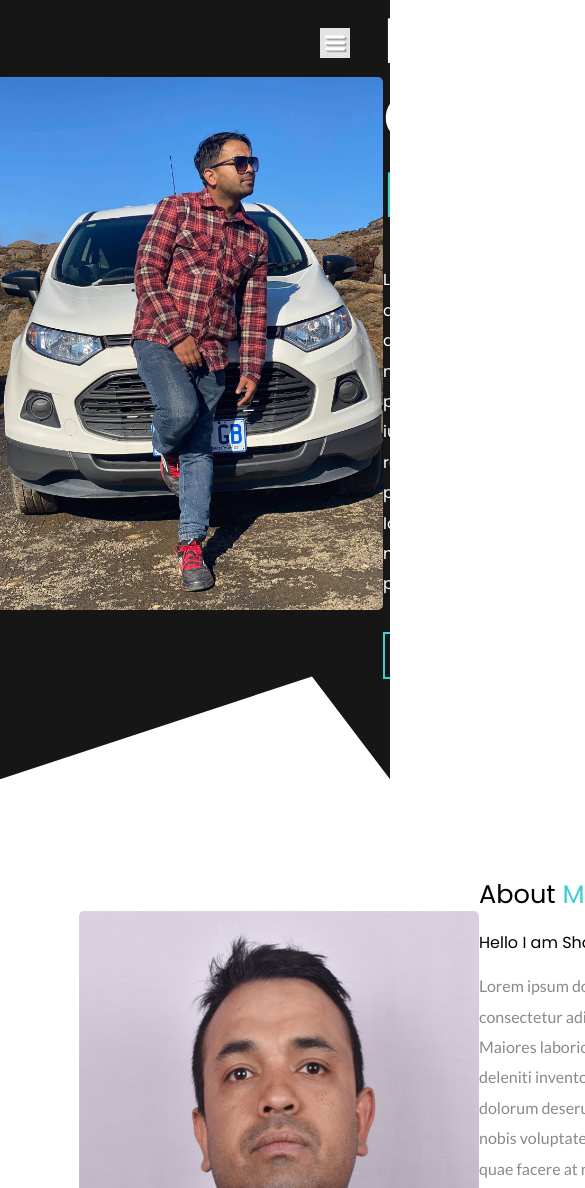
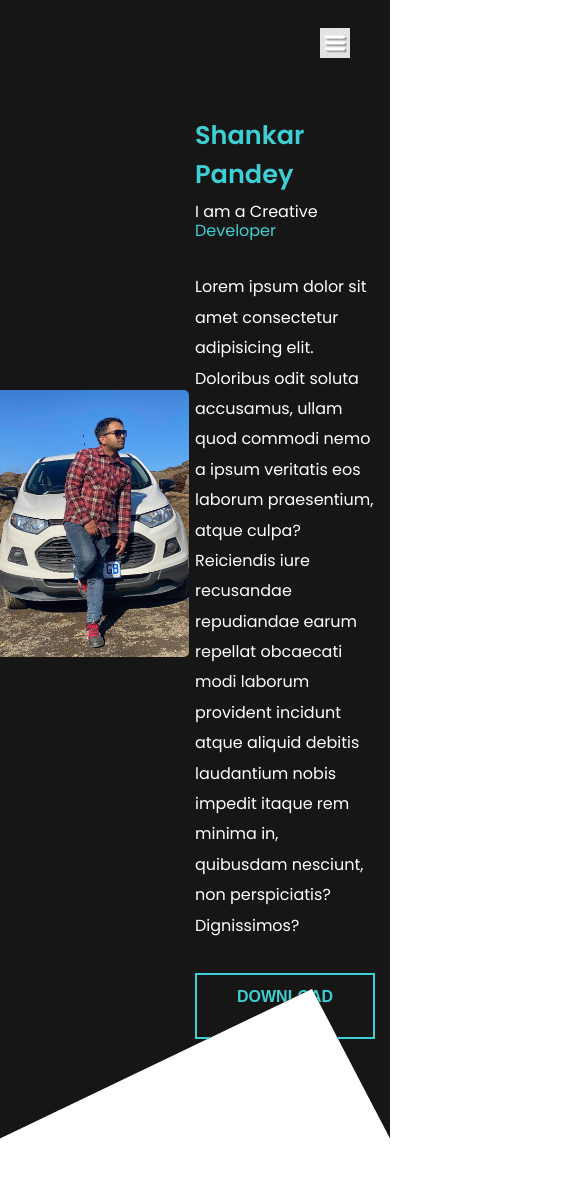
Before and after one commit to shankarpandey7230/HtmlCssPortfolio, a plain HTML site: page index.html in a window 390 px wide. Shown: the part 12-1200 px from the top of the page, 585 px wide, since content can reach past the window. Drawn offline with Linux system fonts and the light colour scheme.

Commit message:
media query added

```diff
--- a/css/style.css
+++ b/css/style.css
@@ -85,6 +85,29 @@ header {
   max-width: 1152px;
   padding: 0 15px;
   margin: 0 auto;
+  /* }
+@media (min-width: 576px) {
+  .container {
+    max-width: 540px;
+  }
+}
+
+@media (min-width: 768px) {
+  .container {
+    max-width: 720px;
+  }
+}
+
+@media (min-width: 992px) {
+  .container {
+    max-width: 960px;
+  }
+}
+
+@media (min-width: 1200px) {
+  .container {
+    max-width: 1152px;
+  } */
 }
 /* navbar */
 header nav .left a {
@@ -155,17 +178,30 @@ x .hero {
   line-height: 1.9;
   margin-bottom: 2rem;
 }
-
+@media (max-width: 923px) {
+  .hero .left img {
+    width: 200px;
+  }
+  .right h6 {
+    margin-top: 10rem;
+    font-size: 0.9rem;
+  }
+  .hero .right h1,
+  .hero .right span,
+  hero.right p {
+    font-size: 1rem;
+  }
+}
 /* about section */
 section {
   padding: 6rem 0;
 }
 
 section.about .about-me-img {
-  height: 450px;
   width: 400px;
   margin-left: 4rem;
   border-radius: 5px;
+  height: 360px;
 }
 
 section.about h1 {
@@ -208,6 +244,12 @@ section.about .social a {
 section.about .social a:hover {
   background: var(--primary);
   transition: all 0.3s ease;
+}
+@media (max-width: 923px) {
+  section.about .about-me-img {
+    width: 200px;
+    height: 360px;
+  }
 }
 /* Section Services */
 .section-heading {
@@ -283,6 +325,12 @@ section.services .card-wrapper .card p {
   font-family: 'Lato', sans-serif;
   color: var(--ternary);
   line-height: 1.6;
+}
+
+@media (max-width: 923px) {
+  section.services .card-wrapper {
+    grid-template-columns: repeat(2, 1fr);
+  }
 }
 /* Freelancing section */
 section.freelancer {
@@ -386,7 +434,11 @@ section.work .card-wrapper .card img {
   height: 100%;
   width: 100%;
 }
-
+@media (max-width: 923px) {
+  section.work .card-wrapper {
+    grid-template-columns: repeat(2, 1fr);
+  }
+}
 /* Blog Section */
 section.blog {
   background: var(--dark);
@@ -445,7 +497,14 @@ section.blog .card-wrapper .card .card-content p {
 section.blog .card-wrapper .card .card-content a.read-more {
   font-size: 0.8rem;
 }
-
+@media (max-width: 923px) {
+  section.blog {
+    clip-path: polygon(0 0, 100% 0, 100% 100%, 80% 98%, 0 100%);
+  }
+  section.blog .card-wrapper {
+    grid-template-columns: repeat(1, 1fr);
+  }
+}
 /* contact */
 section.contact .card-wrapper {
   display: grid;
```
